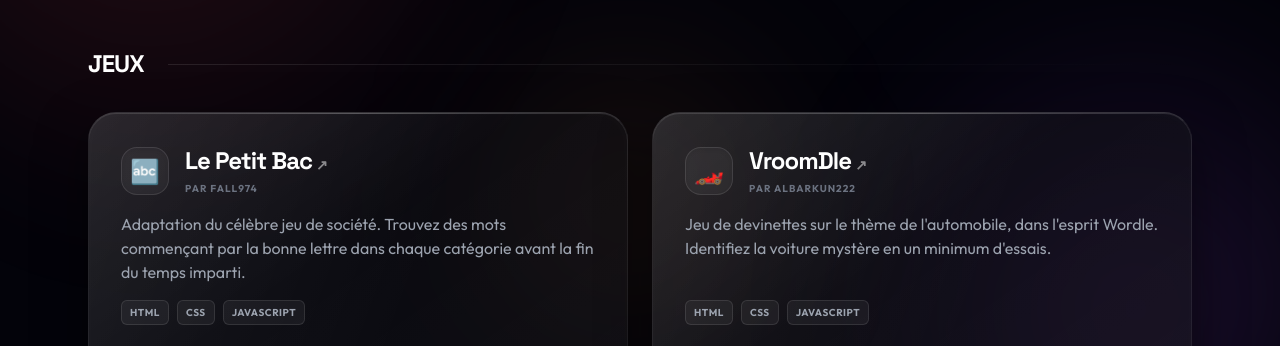
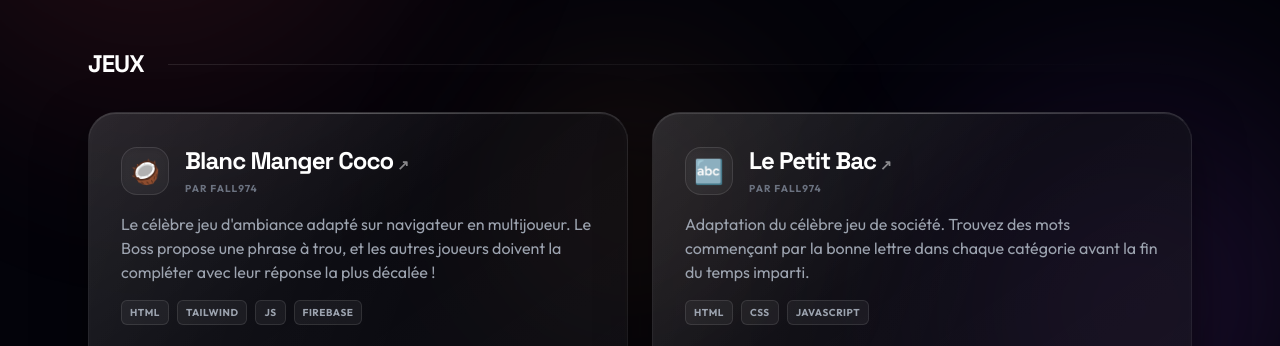
Before and after one commit to florianm974/KSOS, a website: page index.html in a window 1280 px wide. Shown: the part 342-688 px from the top of the page. Drawn offline with Linux system fonts and the light colour scheme.

Commit message:
feat: add "Blanc Manger Coco" game and update styles for fuchsia color scheme

```diff
--- a/data.json
+++ b/data.json
@@ -6,6 +6,18 @@
     { "name": "florianm974", "github": "florianm974" }
   ],
   "games": [
+    {
+      "title": "Blanc Manger Coco",
+      "author": "fall974",
+      "url": "https://fall974.github.io/Blanc-Manger-Coco/",
+      "github": "https://github.com/fall974/Blanc-Manger-Coco",
+      "desc": "Le célèbre jeu d'ambiance adapté sur navigateur en multijoueur. Le Boss propose une phrase à trou, et les autres joueurs doivent la compléter avec leur réponse la plus décalée !",
+      "icon": "🥥",
+      "tagText": "Party game",
+      "techs": ["HTML", "Tailwind", "JS", "Firebase"],
+      "hoverClass": "group-hover:text-fuchsia-400",
+      "badgeClass": "bg-fuchsia-500/10 text-fuchsia-400 border-fuchsia-500/20"
+    },
     {
       "title": "Le Petit Bac",
       "author": "fall974",
```
Also changed, not shown: style.css.
